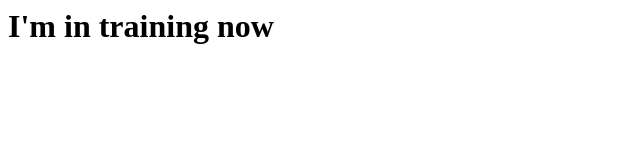
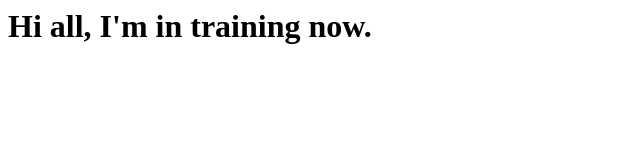
Before and after one commit to naga-saka/ansible-s3, a plain HTML site: page files/index.html in a window 1280 px wide. Shown: the whole page, without its empty margins (0-640 px from the left). Drawn offline with Linux system fonts and the light colour scheme.

Commit message:
Update index.html

```diff
--- a/files/index.html
+++ b/files/index.html
@@ -1 +1 @@
-<h1> I'm in training now</h1>
+<h1> Hi all, I'm in training now.</h1>
```
